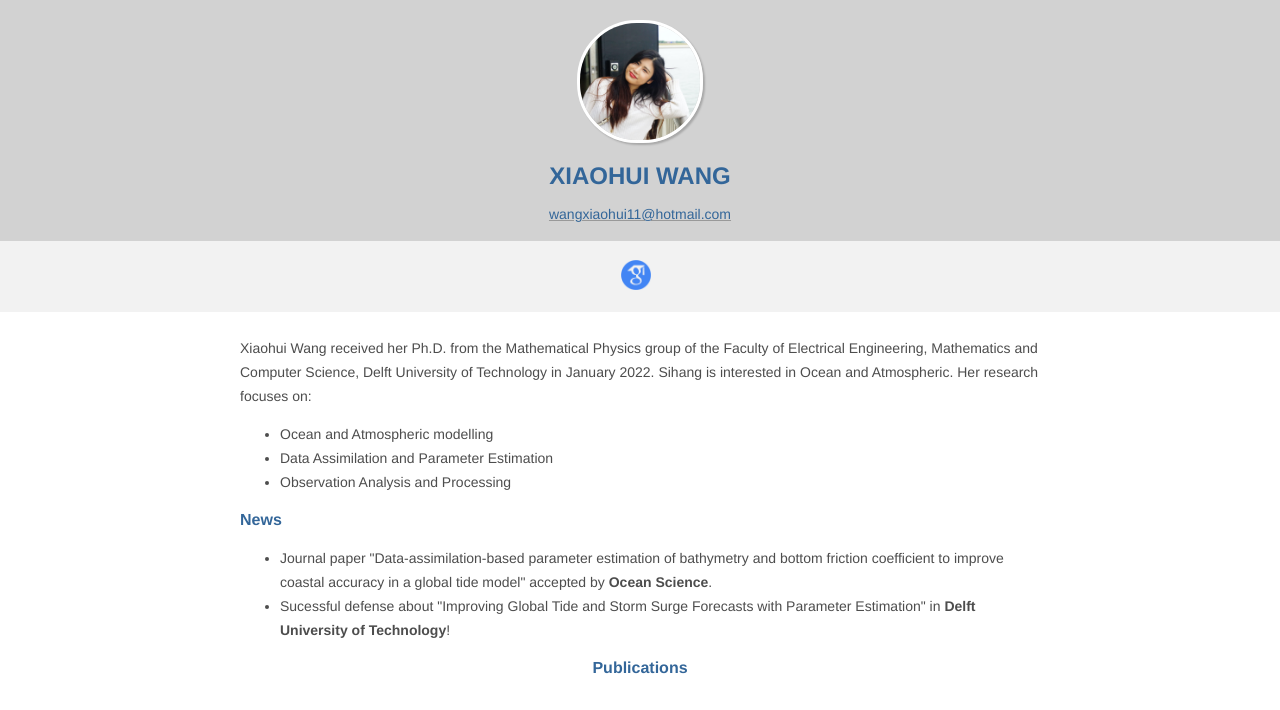
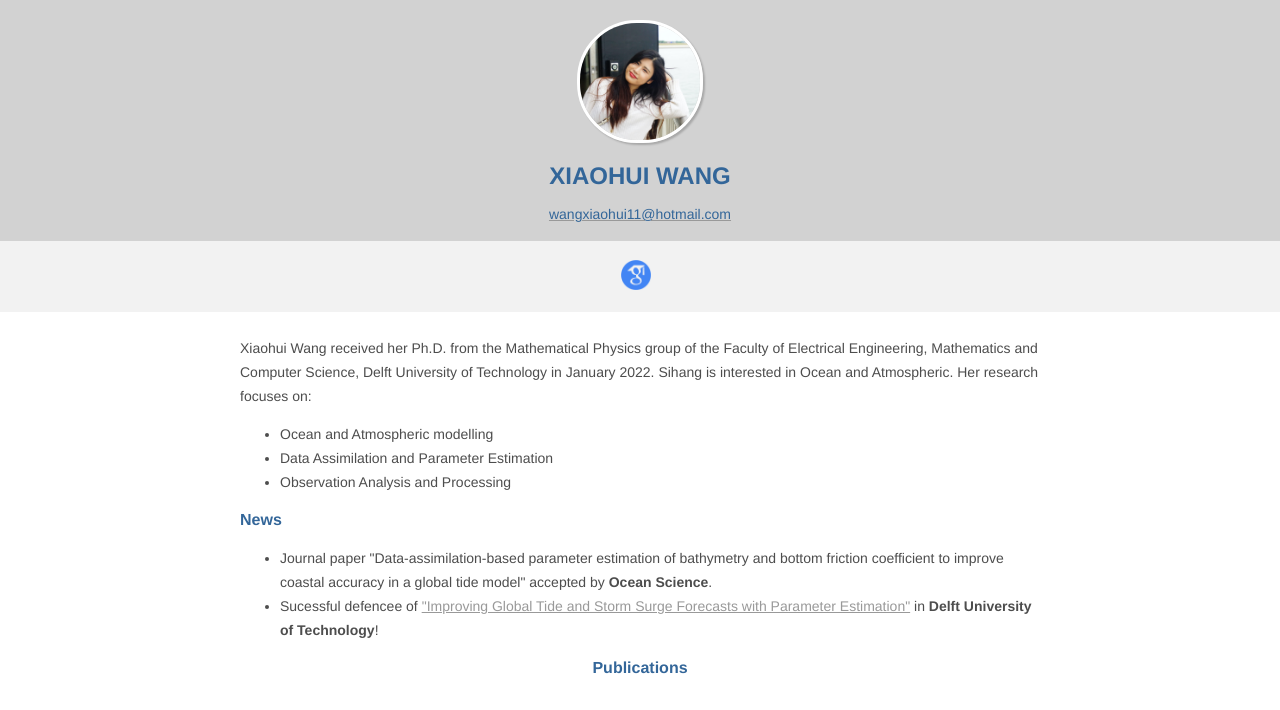
Before and after one commit to wangxiaohui11/wangxiaohui11.github.io, a plain HTML site: page index.html in a window 1280 px wide. Shown: the top 710 px of the page. Drawn offline with Linux system fonts and the light colour scheme.

Commit message:
Update index.html

```diff
--- a/index.html
+++ b/index.html
@@ -46,8 +46,8 @@
 
 			<h2><strong>News</strong></h2>
 			<ul>
-				<li>Journal paper "Data-assimilation-based parameter estimation of bathymetry and bottom friction coefficient to improve coastal accuracy in a global tide model" accepted by <b>Ocean Science</b>.</li>
-				<li>Sucessful defense about "Improving Global Tide and Storm Surge Forecasts with Parameter Estimation" in <b>Delft University of Technology</b>!</li>
+				<li>Journal paper <a href<"https://os.copernicus.org/preprints/os-2021-112/"><span>"Data-assimilation-based parameter estimation of bathymetry and bottom friction coefficient to improve coastal accuracy in a global tide model" </span></a> accepted by <b>Ocean Science</b>.</li>
+				<li>Sucessful defencee of <a href=" https://doi.org/10.4233/uuid:5f26edc8-f50c-4302-8142-4cf78ff73902"><span>"Improving Global Tide and Storm Surge Forecasts with Parameter Estimation"</span></a> in <b>Delft University of Technology</b>!</li>
 				</ul>
 
 			<center><h2><strong>Publications</strong></h2></center>
```
